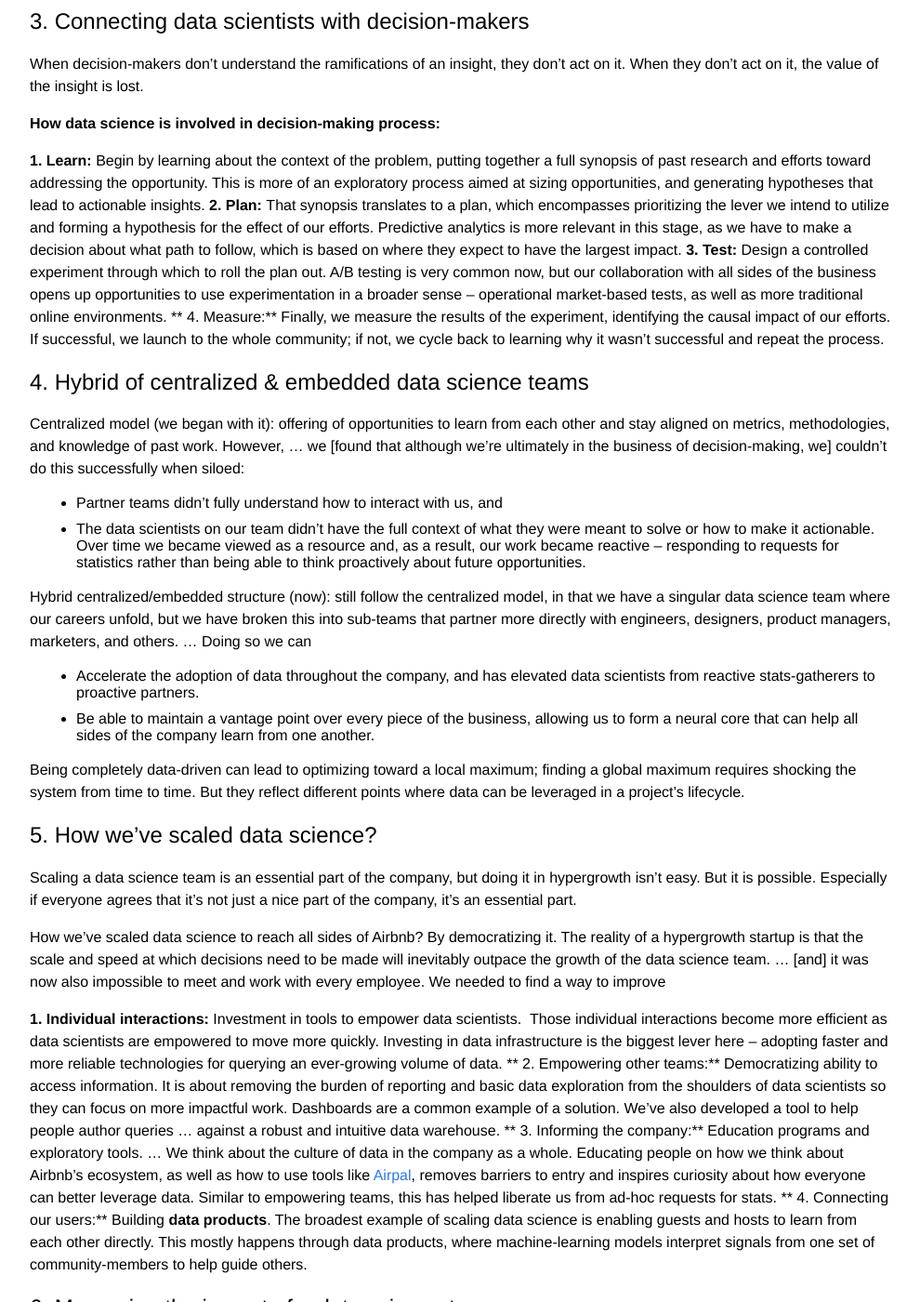
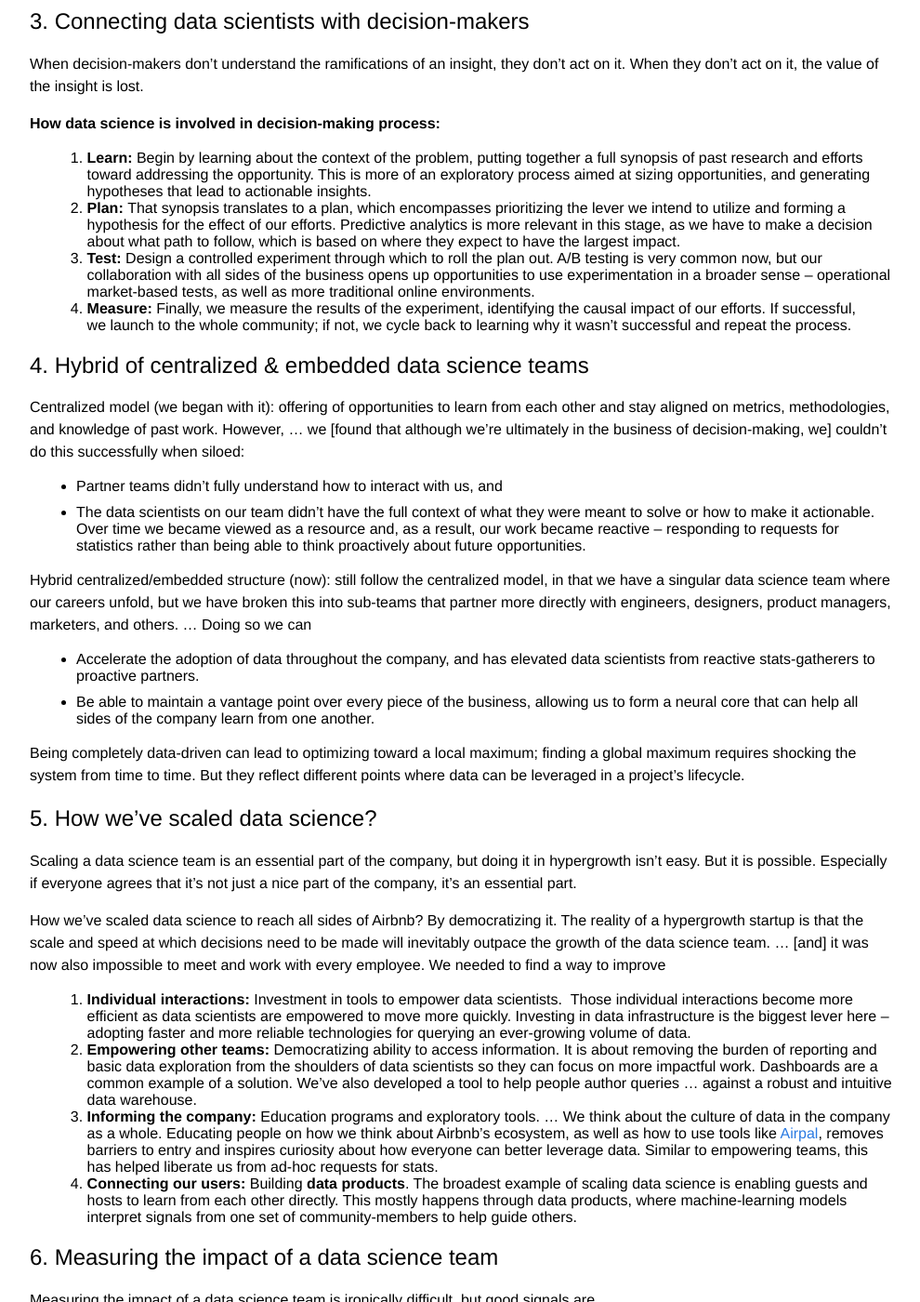
Before and after one commit to bowen0701/bowen0701.github.io, a Jekyll site: the page built from _posts/2016-09-24-airbnb-data-science.md, in a window 1280 px wide and 1400 px high, scrolled down 930 px. Shown: the whole window at 93% size, without its empty margins (144-1134 px from the left). Built offline with Jekyll 4.4.1, drawn with Linux system fonts in a browser that asks for light colours.

Commit message:
Revise bullets

```diff
--- a/_posts/2016-09-24-airbnb-data-science.md
+++ b/_posts/2016-09-24-airbnb-data-science.md
@@ -34,10 +34,10 @@ When decision-makers don’t understand the ramifications of an insight, they do
 
 **How data science is involved in decision-making process:**
 
-**1. Learn:** Begin by learning about the context of the problem, putting together a full synopsis of past research and efforts toward addressing the opportunity. This is more of an exploratory process aimed at sizing opportunities, and generating hypotheses that lead to actionable insights.
-**2. Plan:** That synopsis translates to a plan, which encompasses prioritizing the lever we intend to utilize and forming a hypothesis for the effect of our efforts. Predictive analytics is more relevant in this stage, as we have to make a decision about what path to follow, which is based on where they expect to have the largest impact.
-**3. Test:** Design a controlled experiment through which to roll the plan out. A/B testing is very common now, but our collaboration with all sides of the business opens up opportunities to use experimentation in a broader sense -- operational market-based tests, as well as more traditional online environments.
-** 4. Measure:** Finally, we measure the results of the experiment, identifying the causal impact of our efforts. If successful, we launch to the whole community; if not, we cycle back to learning why it wasn’t successful and repeat the process.
+1. **Learn:** Begin by learning about the context of the problem, putting together a full synopsis of past research and efforts toward addressing the opportunity. This is more of an exploratory process aimed at sizing opportunities, and generating hypotheses that lead to actionable insights.
+2. **Plan:** That synopsis translates to a plan, which encompasses prioritizing the lever we intend to utilize and forming a hypothesis for the effect of our efforts. Predictive analytics is more relevant in this stage, as we have to make a decision about what path to follow, which is based on where they expect to have the largest impact.
+3. **Test:** Design a controlled experiment through which to roll the plan out. A/B testing is very common now, but our collaboration with all sides of the business opens up opportunities to use experimentation in a broader sense -- operational market-based tests, as well as more traditional online environments.
+4. **Measure:** Finally, we measure the results of the experiment, identifying the causal impact of our efforts. If successful, we launch to the whole community; if not, we cycle back to learning why it wasn’t successful and repeat the process.
 
 ## 4. Hybrid of centralized & embedded data science teams
 
@@ -59,10 +59,10 @@ Scaling a data science team is an essential part of the company, but doing it in
 
 How we’ve scaled data science to reach all sides of Airbnb? By democratizing it. The reality of a hypergrowth startup is that the scale and speed at which decisions need to be made will inevitably outpace the growth of the data science team. ... [and] it was now also impossible to meet and work with every employee. We needed to find a way to improve
 
-**1. Individual interactions:** Investment in tools to empower data scientists.  Those individual interactions become more efficient as data scientists are empowered to move more quickly. Investing in data infrastructure is the biggest lever here -- adopting faster and more reliable technologies for querying an ever-growing volume of data.
-** 2. Empowering other teams:** Democratizing ability to access information. It is about removing the burden of reporting and basic data exploration from the shoulders of data scientists so they can focus on more impactful work. Dashboards are a common example of a solution. We’ve also developed a tool to help people author queries ... against a robust and intuitive data warehouse.
-** 3. Informing the company:** Education programs and exploratory tools. ... We think about the culture of data in the company as a whole. Educating people on how we think about Airbnb’s ecosystem, as well as how to use tools like [Airpal](http://nerds.airbnb.com/airpal/), removes barriers to entry and inspires curiosity about how everyone can better leverage data. Similar to empowering teams, this has helped liberate us from ad-hoc requests for stats.
-** 4. Connecting our users:** Building **data products**. The broadest example of scaling data science is enabling guests and hosts to learn from each other directly. This mostly happens through data products, where machine-learning models interpret signals from one set of community-members to help guide others.
+1. **Individual interactions:** Investment in tools to empower data scientists.  Those individual interactions become more efficient as data scientists are empowered to move more quickly. Investing in data infrastructure is the biggest lever here -- adopting faster and more reliable technologies for querying an ever-growing volume of data.
+2. **Empowering other teams:** Democratizing ability to access information. It is about removing the burden of reporting and basic data exploration from the shoulders of data scientists so they can focus on more impactful work. Dashboards are a common example of a solution. We’ve also developed a tool to help people author queries ... against a robust and intuitive data warehouse.
+3. **Informing the company:** Education programs and exploratory tools. ... We think about the culture of data in the company as a whole. Educating people on how we think about Airbnb’s ecosystem, as well as how to use tools like [Airpal](http://nerds.airbnb.com/airpal/), removes barriers to entry and inspires curiosity about how everyone can better leverage data. Similar to empowering teams, this has helped liberate us from ad-hoc requests for stats.
+4. **Connecting our users:** Building **data products**. The broadest example of scaling data science is enabling guests and hosts to learn from each other directly. This mostly happens through data products, where machine-learning models interpret signals from one set of community-members to help guide others.
 
 ## 6. Measuring the impact of a data science team
 
```
